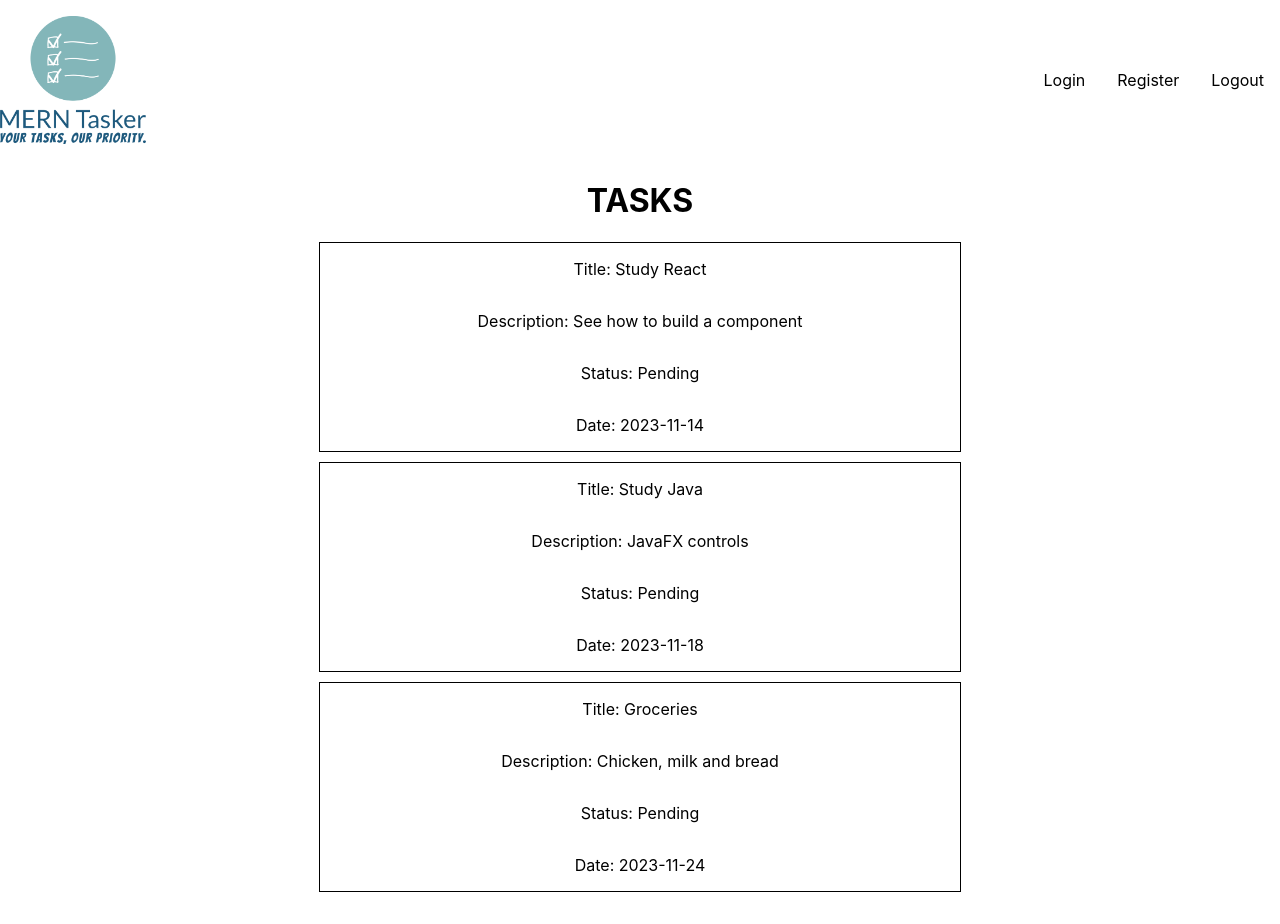
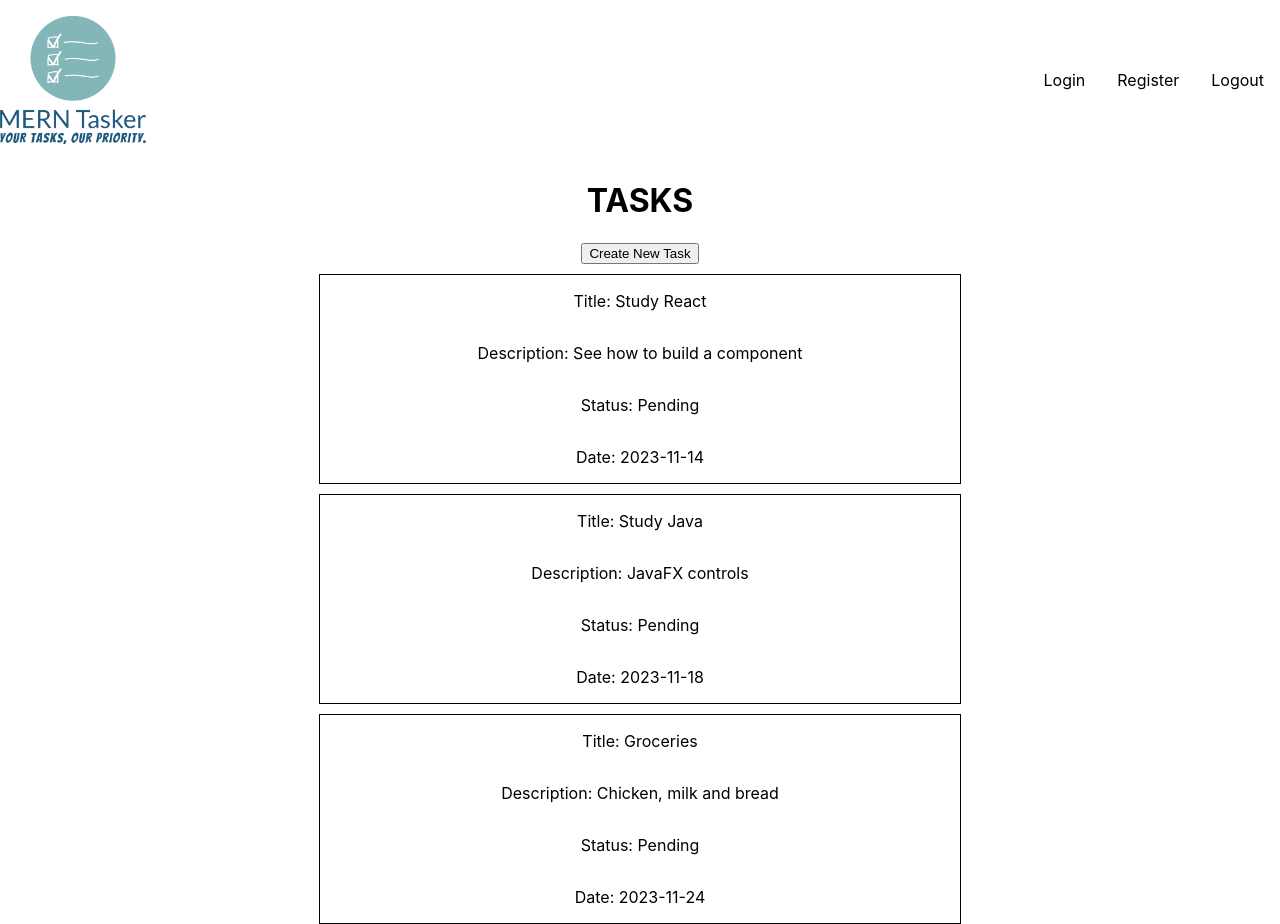
Before and after one commit to leonardo-pinto/mern-tasker, a React (Vite) app in the folder client/: page / in a window 1280 px wide. Before the commit the page ends 892 px from the top, so only its background shows below. Built offline with nearby package versions, Linux system fonts and the light colour scheme.

Commit message:
feat: renders CreateDialogTask in Tasks view

```diff
--- a/client/src/views/Tasks.jsx
+++ b/client/src/views/Tasks.jsx
@@ -1,6 +1,14 @@
+import { useState } from "react";
 import TheTask from "../components/TheTask";
+import CreateTaskDialog from "../components/CreateTaskDialog";
 
 function Tasks() {
+  const [showCreateTaskDialog, setShowCreateTaskDialog] = useState(false);
+
+  function handleShowCreateTaskDialog() {
+    setShowCreateTaskDialog(!showCreateTaskDialog);
+  }
+
   const tasks = [
     {
       _id: "1",
@@ -28,6 +36,12 @@ function Tasks() {
   return (
     <>
       <h1>TASKS</h1>
+      <button onClick={handleShowCreateTaskDialog}>Create New Task</button>
+      {showCreateTaskDialog ? (
+        <CreateTaskDialog setVisible={handleShowCreateTaskDialog} />
+      ) : (
+        <></>
+      )}
       <div>
         {tasks.map((task) => {
           return <TheTask task={task} key={task._id} />;
```
